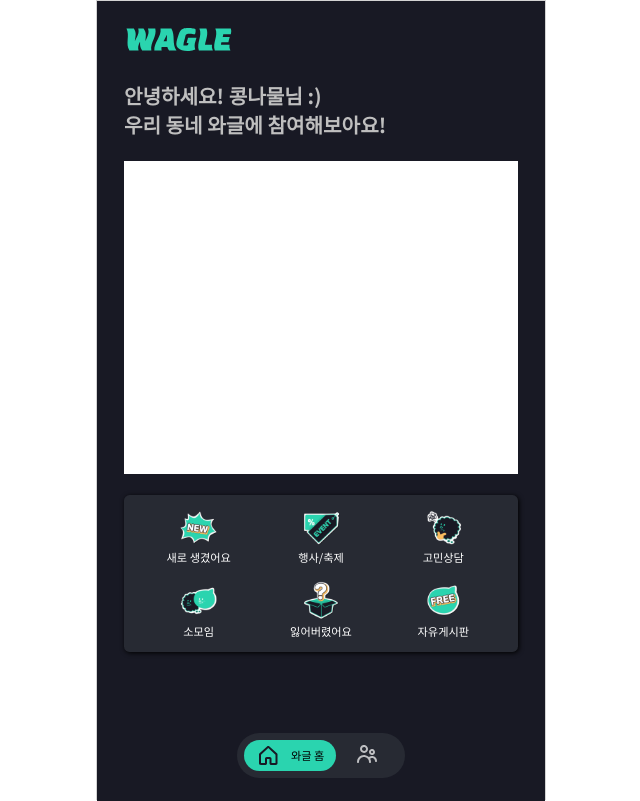
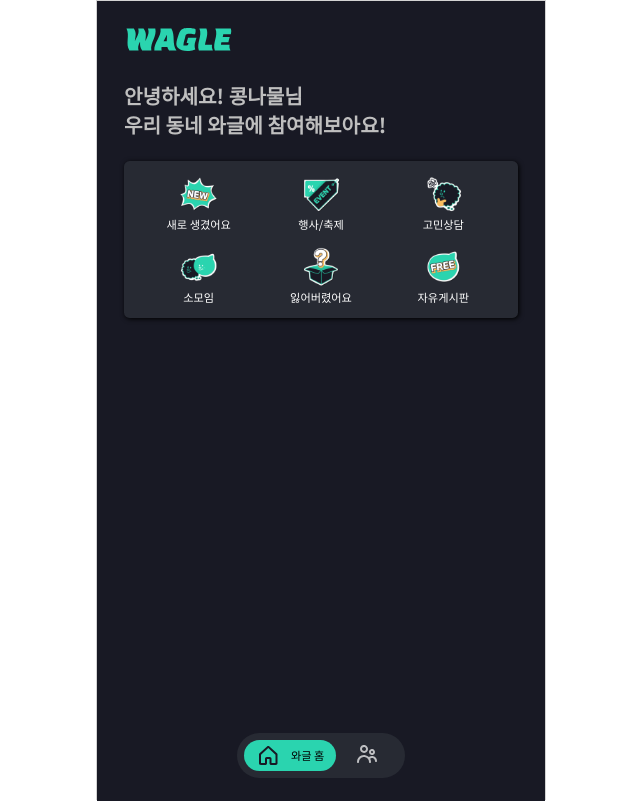
Before and after one commit to Numble-2-11/frontend, a React (Create React App) app: page /main in a window 1280 px wide. Shown: the whole page, without its empty margins (319-959 px from the left). Built offline with nearby package versions, Linux system fonts and the light colour scheme; what recoil-persist would draw is missing.

Commit message:
[fix] main페이지 swiper

```diff
--- a/package.json
+++ b/package.json
@@ -19,7 +19,7 @@
     "recoil-persist": "^4.2.0",
     "sass": "^1.56.1",
     "styled-components": "^5.3.6",
-    "swiper": "^8.4.5",
+    "swiper": "^6.8.4",
     "web-vitals": "^2.1.4"
   },
   "scripts": {
--- a/src/pages/MainPage.jsx
+++ b/src/pages/MainPage.jsx
@@ -1,38 +1,35 @@
-import React from 'react';
-import { SignupDes } from '../components/signup/SignupDes';
-import { ReactComponent as TextLogo } from '../images/TextLogo.svg';
-import { Swiper, SwiperSlide } from 'swiper/react';
-import SwiperCore, { Pagination, Autoplay } from 'swiper/core';
-import 'swiper/css';
-import 'swiper/css/pagination';
-import MainSwiper from '../components/main/MainSwiper';
-import newIcon from '../images/new.svg';
-import festival from '../images/festival.svg';
-import consult from '../images/consult.svg';
-import smallGroup from '../images/small_group.svg';
-import lost from '../images/lost.svg';
-import free from '../images/free.svg';
-import { findByLabelText } from '@testing-library/react';
-import waggleHome from '../images/waggleHome.svg';
-import myHome from '../images/myHome.svg';
-import MainDiv from '../components/main/MainDiv';
-import { Link } from 'react-router-dom';
-import HomeSwitch from '../components/styled-component/HomeSwitch';
+import React from "react";
+import { SignupDes } from "../components/signup/SignupDes";
+import { ReactComponent as TextLogo } from "../images/TextLogo.svg";
+import { Swiper, SwiperSlide } from "swiper/react";
+import SwiperCore, { Pagination, Autoplay } from "swiper/core";
+import MainSwiper from "../components/main/MainSwiper";
+import newIcon from "../images/new.svg";
+import festival from "../images/festival.svg";
+import consult from "../images/consult.svg";
+import smallGroup from "../images/small_group.svg";
+import lost from "../images/lost.svg";
+import free from "../images/free.svg";
+import waggleHome from "../images/waggleHome.svg";
+import myHome from "../images/myHome.svg";
+import MainDiv from "../components/main/MainDiv";
+import { Link } from "react-router-dom";
+import HomeSwitch from "../components/styled-component/HomeSwitch";
 
 SwiperCore.use([Pagination, Autoplay]);
 
 export default function Community() {
   return (
     <>
-			<div style={{ display: 'flex', justifyContent: 'space-between' }}>
-				<TextLogo style={{ width: '9.8rem', height: '2.1rem' }} />
+      <div style={{ display: "flex", justifyContent: "space-between" }}>
+        <TextLogo style={{ width: "9.8rem", height: "2.1rem" }} />
       </div>
-			<SignupDes style={{ fontWeight: 'bold', margin: '2.6rem 0 2rem 0' }}>
-				안녕하세요! 콩나물님 :)
+      <SignupDes style={{ fontWeight: "bold", margin: "2.6rem 0 2rem 0" }}>
+        안녕하세요! 콩나물님
         <br />
         우리 동네 와글에 참여해보아요!
       </SignupDes>
-			<MainSwiper
+      {/* <MainSwiper
         slidesPerView={3}
         navigation
         pagination={{ clickable: true }}
@@ -47,7 +44,7 @@ export default function Community() {
         <SwiperSlide>
           <div className="box">슬라이드3</div>
         </SwiperSlide>
-			</MainSwiper>
+      </MainSwiper> */}
       <MainDiv>
         <Link to="/community/newBoard">
           <img src={newIcon} />
@@ -74,13 +71,13 @@ export default function Community() {
           <span>자유게시판</span>
         </Link>
       </MainDiv>
-			<HomeSwitch direction={'left'}>
-				<div style={{ width: '60%', backgroundColor: '#2AD4AF' }}>
+      <HomeSwitch direction={"left"}>
+        <div style={{ width: "60%", backgroundColor: "#2AD4AF" }}>
           <img src={waggleHome} />
-					<span style={{ color: 'black', fontWeight: '550' }}>와글 홈</span>
+          <span style={{ color: "black", fontWeight: "550" }}>와글 홈</span>
         </div>
-				<div style={{ width: '40%' }}>
-					<Link to={'/mypage'}>
+        <div style={{ width: "40%" }}>
+          <Link to={"/mypage/profile"}>
             <img src={myHome} />
           </Link>
         </div>
```
Also changed, not shown: src/components/main/MainSwiper.jsx (+2 -7 lines), 1 other file (tests, documents, lock files or other folders). Lines whose indentation alone changed are shown as unchanged.
